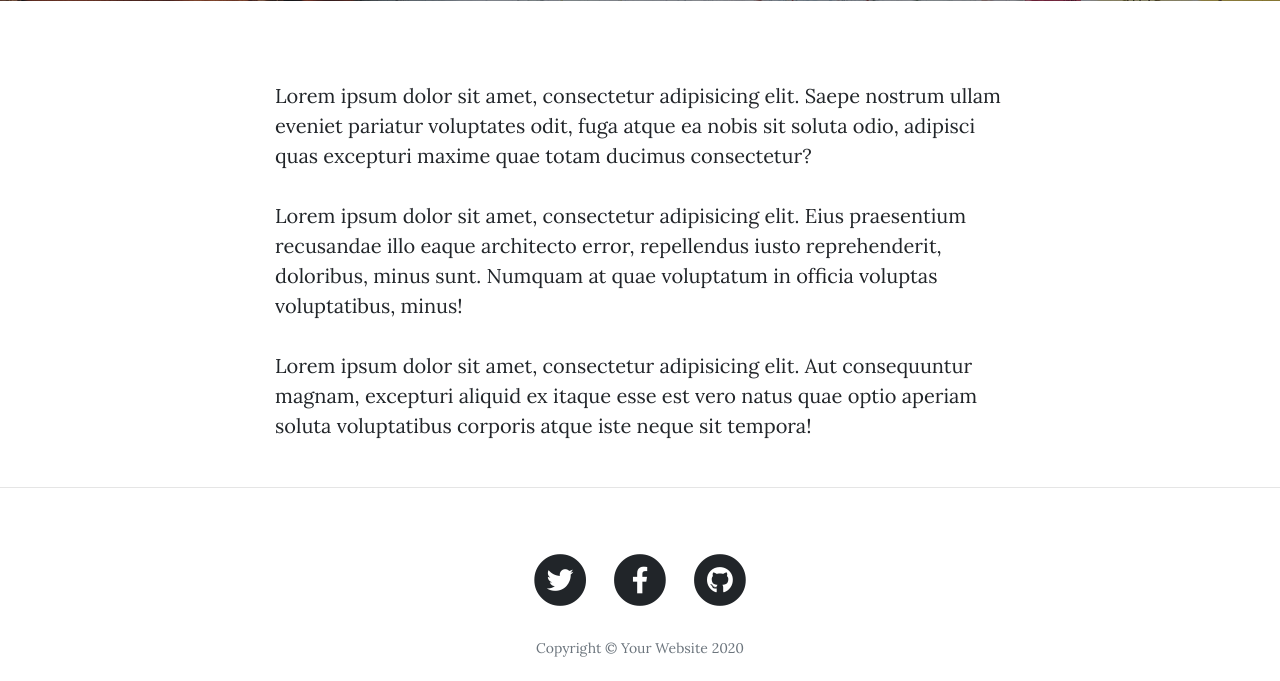
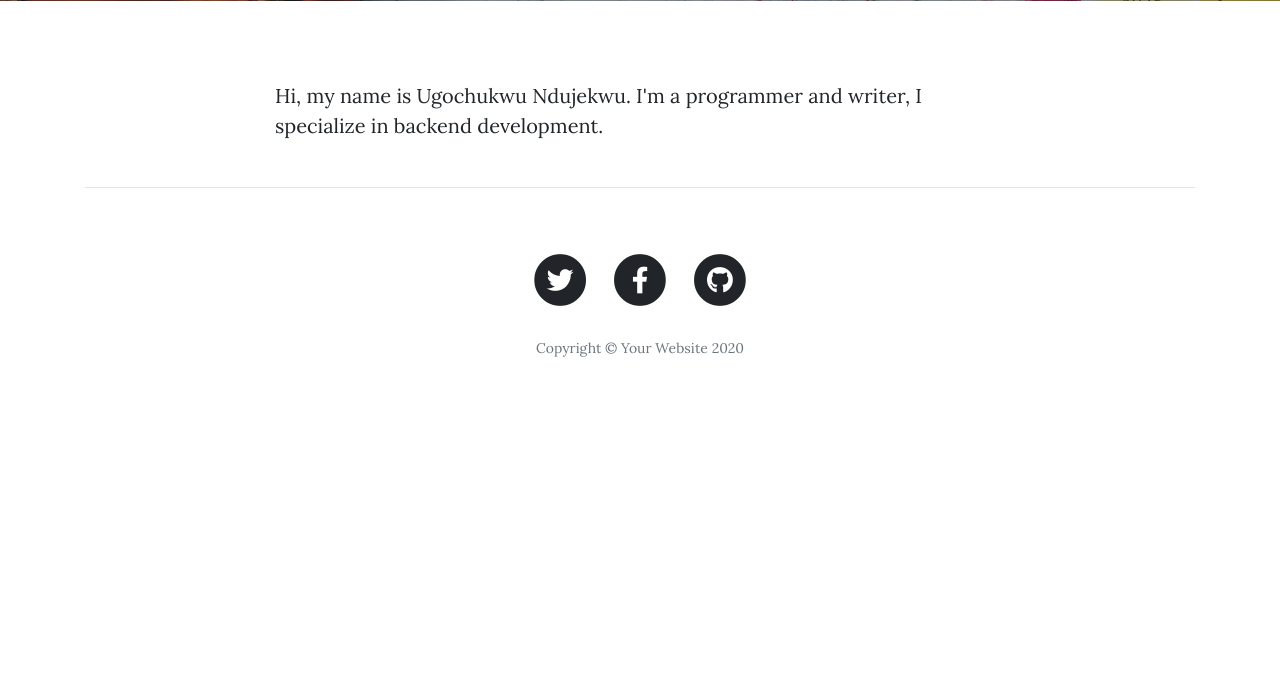
Before and after one commit to ndujesco/blog, a Flask app: page /about in a window 1280 px wide. Shown: the part 531-1212 px from the top of the page. After the commit the page ends 888 px from the top, so only its background shows below. Run offline with Flask 2, Linux system fonts and the light colour scheme; some libraries are stand-ins or nearby versions.

Commit message:
about me

```diff
--- a/templates/about.html
+++ b/templates/about.html
@@ -19,9 +19,7 @@
   <div class="container">
     <div class="row">
       <div class="col-lg-8 col-md-10 mx-auto">
-        <p>Lorem ipsum dolor sit amet, consectetur adipisicing elit. Saepe nostrum ullam eveniet pariatur voluptates odit, fuga atque ea nobis sit soluta odio, adipisci quas excepturi maxime quae totam ducimus consectetur?</p>
-        <p>Lorem ipsum dolor sit amet, consectetur adipisicing elit. Eius praesentium recusandae illo eaque architecto error, repellendus iusto reprehenderit, doloribus, minus sunt. Numquam at quae voluptatum in officia voluptas voluptatibus, minus!</p>
-        <p>Lorem ipsum dolor sit amet, consectetur adipisicing elit. Aut consequuntur magnam, excepturi aliquid ex itaque esse est vero natus quae optio aperiam soluta voluptatibus corporis atque iste neque sit tempora!</p>
+        <p>Hi, my name is Ugochukwu Ndujekwu. I'm a programmer and writer, I specialize in backend development. </p
       </div>
     </div>
   </div>
```
